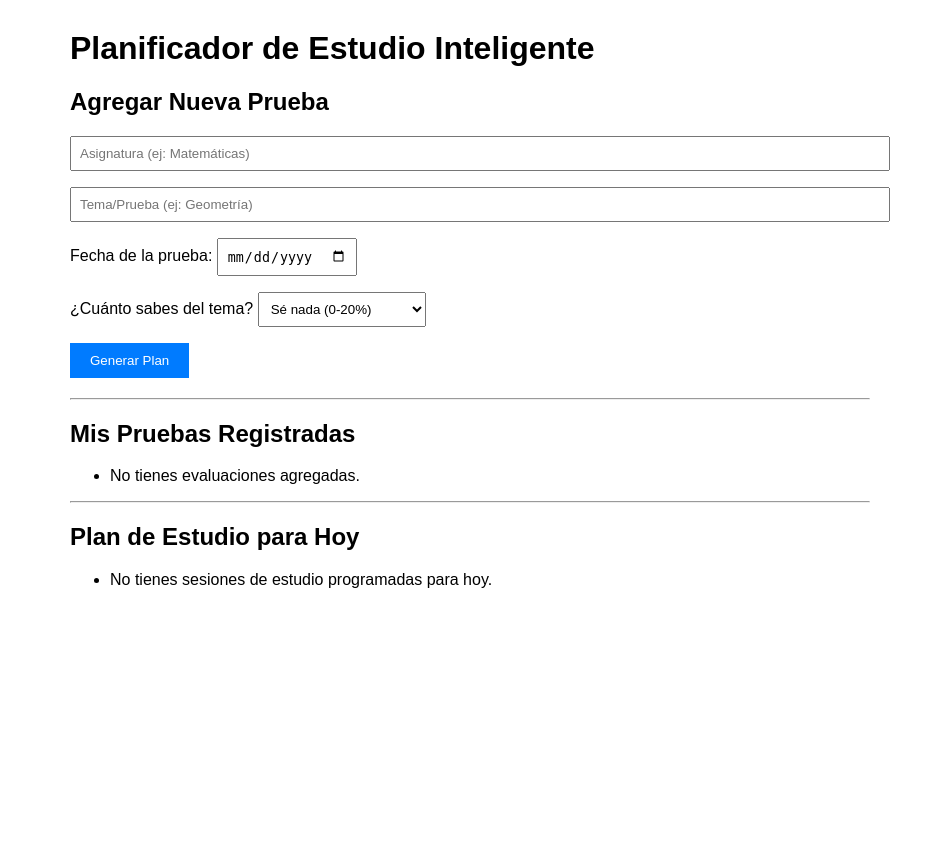
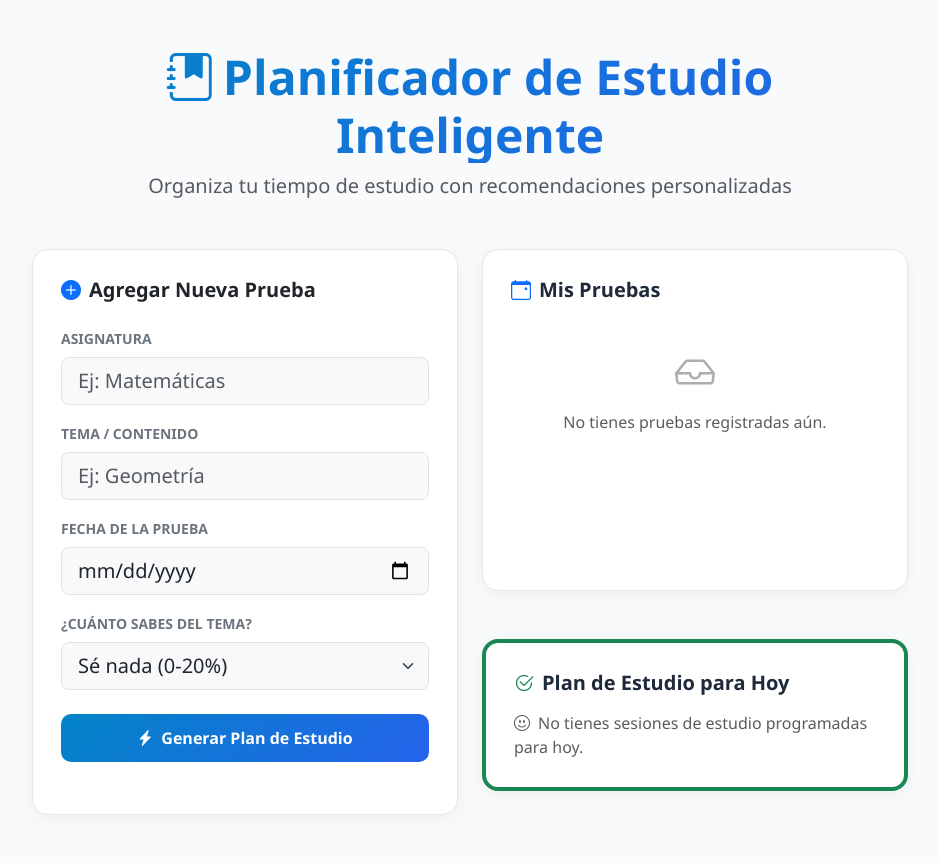
Before and after one commit to cifuentesmarcos1911-bit/proyecto_prueba, a Django app: template inicio/templates/inicio/planificador.html in a window 1280 px wide. Shown: the whole page, without its empty margins (170-1109 px from the left). Before the commit the page ends 588 px from the top, so only its background shows below. Run offline with Django 5.2, Linux system fonts and the light colour scheme; the template is opened without the code that fills it, so the values that code supplies are empty.

Commit message:
Actualizado diseño de planificador.html con Bootstrap

```diff
--- a/inicio/templates/inicio/planificador.html
+++ b/inicio/templates/inicio/planificador.html
@@ -2,59 +2,161 @@
 <html lang="es">
 <head>
     <meta charset="UTF-8">
+    <meta name="viewport" content="width=device-width, initial-scale=1.0">
     <title>Planificador de Estudio Inteligente</title>
+    <!-- Bootstrap 5 CSS para un diseño limpio y moderno -->
+    <link href="https://cdn.jsdelivr.net/npm/bootstrap@5.3.0/dist/css/bootstrap.min.css" rel="stylesheet">
+    <link rel="stylesheet" href="https://cdn.jsdelivr.net/npm/bootstrap-icons@1.11.0/font/bootstrap-icons.css">
+    <style>
+        body {
+            background-color: #f8fafc;
+            font-family: 'Segoe UI', system-ui, -apple-system, sans-serif;
+            color: #1e293b;
+        }
+        .main-card {
+            background: #ffffff;
+            border-radius: 16px;
+            box-shadow: 0 4px 20px rgba(0, 0, 0, 0.05);
+            border: 1px solid #e2e8f0;
+            padding: 28px;
+            margin-bottom: 24px;
+        }
+        .header-title {
+            background: linear-gradient(135deg, #0284c7 0%, #2563eb 100%);
+            -webkit-background-clip: text;
+            -webkit-text-fill-color: transparent;
+            font-weight: 800;
+        }
+        .btn-primary-custom {
+            background: linear-gradient(135deg, #0284c7 0%, #2563eb 100%);
+            border: none;
+            border-radius: 10px;
+            padding: 12px 24px;
+            font-weight: 600;
+            transition: all 0.3s ease;
+        }
+        .btn-primary-custom:hover {
+            transform: translateY(-2px);
+            box-shadow: 0 4px 12px rgba(37, 99, 235, 0.3);
+        }
+        .prueba-item {
+            border-left: 4px solid #0284c7;
+            background: #f1f5f9;
+            border-radius: 8px;
+            padding: 14px 18px;
+            margin-bottom: 12px;
+            display: flex;
+            justify-content: space-between;
+            align-items: center;
+        }
+    </style>
 </head>
-<body style="font-family: Arial, sans-serif; max-width: 800px; margin: 30px auto; padding: 0 20px;">
-    <h1>Planificador de Estudio Inteligente</h1>
+<body class="py-5">
 
-    <h2>Agregar Nueva Prueba</h2>
-    <form method="POST" style="margin-bottom: 20px;">
+<div class="container" style="max-width: 900px;">
+
+    <!-- Encabezado -->
+    <div class="text-center mb-5">
+        <h1 class="header-title display-5"><i class="bi bi-journal-bookmark-fill me-2"></i>Planificador de Estudio Inteligente</h1>
+        <p class="text-muted fs-5">Organiza tu tiempo de estudio con recomendaciones personalizadas</p>
+    </div>
+
+    <div class="row g-4">
+        <!-- Columna Izquierda: Agregar Prueba -->
+        <div class="col-md-6">
+            <div class="main-card h-100">
+                <h3 class="h5 fw-bold mb-4 text-dark"><i class="bi bi-plus-circle-fill text-primary me-2"></i>Agregar Nueva Prueba</h3>
+
+                <form method="POST">
                     {% csrf_token %}
-        <p><input type="text" name="asignatura" placeholder="Asignatura (ej: Matemáticas)" required style="width: 100%; padding: 8px;"></p>
-        <p><input type="text" name="prueba" placeholder="Tema/Prueba (ej: Geometría)" required style="width: 100%; padding: 8px;"></p>
-        <p>Fecha de la prueba: <input type="date" name="fecha" required style="padding: 8px;"></p>
-        <p>¿Cuánto sabes del tema?
-            <select name="nivel" style="padding: 8px;">
+                    <div class="mb-3">
+                        <label class="form-label text-secondary small fw-bold">ASIGNATURA</label>
+                        <input type="text" name="asignatura" class="form-control form-control-lg bg-light" placeholder="Ej: Matemáticas" required>
+                    </div>
+
+                    <div class="mb-3">
+                        <label class="form-label text-secondary small fw-bold">TEMA / CONTENIDO</label>
+                        <input type="text" name="tema" class="form-control form-control-lg bg-light" placeholder="Ej: Geometría" required>
+                    </div>
+
+                    <div class="mb-3">
+                        <label class="form-label text-secondary small fw-bold">FECHA DE LA PRUEBA</label>
+                        <input type="date" name="fecha" class="form-control form-control-lg bg-light" required>
+                    </div>
+
+                    <div class="mb-4">
+                        <label class="form-label text-secondary small fw-bold">¿CUÁNTO SABES DEL TEMA?</label>
+                        <select name="nivel" class="form-select form-select-lg bg-light">
                             <option value="1">Sé nada (0-20%)</option>
-                <option value="2">Sé poco (20-40%)</option>
-                <option value="3">Nivel medio (40-60%)</option>
-                <option value="4">Sé bastante (60-80%)</option>
-                <option value="5">Dominado (80-100%)</option>
+                            <option value="2">Sé un poco (20-50%)</option>
+                            <option value="3">Lo domino casi todo (50-80%)</option>
+                            <option value="4">Dominio total (80-100%)</option>
                         </select>
-        </p>
-        <button type="submit" style="padding: 10px 20px; background-color: #007bff; color: white; border: none; cursor: pointer;">Generar Plan</button>
+                    </div>
+
+                    <button type="submit" class="btn btn-primary btn-primary-custom w-100 text-white">
+                        <i class="bi bi-lightning-charge-fill me-2"></i>Generar Plan de Estudio
+                    </button>
                 </form>
+            </div>
+        </div>
 
-    <hr>
+        <!-- Columna Derecha: Pruebas Registradas y Plan de hoy -->
+        <div class="col-md-6 d-flex flex-column gap-4">
 
-    <h2>Mis Pruebas Registradas</h2>
-    <ul>
-        {% for ev in evaluaciones %}
-            <li style="margin-bottom: 10px;">
-                <strong>{{ ev.asignatura }}</strong> - {{ ev.prueba }} (Fecha: {{ ev.fecha_prueba }})
-                <a href="{% url 'eliminar' ev.id %}" style="color: darkred; font-weight: bold; margin-left: 15px;">Eliminar esta prueba</a>
+            <!-- Pruebas Registradas -->
+            <div class="main-card flex-fill">
+                <div class="d-flex justify-content-between align-items-center mb-3">
+                    <h3 class="h5 fw-bold m-0"><i class="bi bi-calendar-event me-2 text-primary"></i>Mis Pruebas</h3>
+                    {% if pruebas %}
+                    <form method="POST" action="{% url 'borrar_todo' %}" style="display:inline;">
+                        {% csrf_token %}
+                        <button type="submit" class="btn btn-outline-danger btn-sm rounded-pill">Borrar todo</button>
+                    </form>
+                    {% endif %}
+                </div>
+
+                {% if pruebas %}
+                    {% for prueba in pruebas %}
+                    <div class="prueba-item">
+                        <div>
+                            <strong class="d-block text-capitalize">{{ prueba.asignatura }} - {{ prueba.tema }}</strong>
+                            <small class="text-muted"><i class="bi bi-clock me-1"></i>Fecha: {{ prueba.fecha }}</small>
+                        </div>
+                        <a href="{% url 'eliminar_prueba' prueba.id %}" class="btn btn-sm btn-link text-danger p-0 ms-2" title="Eliminar">
+                            <i class="bi bi-trash fs-5"></i>
+                        </a>
+                    </div>
+                    {% endfor %}
+                {% else %}
+                    <div class="text-center py-4 text-muted">
+                        <i class="bi bi-inbox fs-1 d-block mb-2 opacity-50"></i>
+                        No tienes pruebas registradas aún.
+                    </div>
+                {% endif %}
+            </div>
+
+            <!-- Plan de Estudio para Hoy -->
+            <div class="main-card border-start border-4 border-success">
+                <h3 class="h5 fw-bold mb-3"><i class="bi bi-check2-circle text-success me-2"></i>Plan de Estudio para Hoy</h3>
+
+                {% if sesiones_hoy %}
+                    <ul class="list-group list-group-flush">
+                        {% for sesion in sesiones_hoy %}
+                        <li class="list-group-item bg-transparent px-0 border-0">
+                            <i class="bi bi-dot text-success fs-3 align-middle"></i> {{ sesion }}
                         </li>
-        {% empty %}
-            <li>No tienes evaluaciones agregadas.</li>
                         {% endfor %}
                     </ul>
+                {% else %}
+                    <p class="text-muted m-0"><i class="bi bi-emoji-smile me-2"></i>No tienes sesiones de estudio programadas para hoy.</p>
+                {% endif %}
+            </div>
 
-    {% if evaluaciones %}
-        <p><a href="{% url 'vaciar_todo' %}" style="background-color: #dc3545; color: white; padding: 8px 12px; text-decoration: none; border-radius: 4px;">Borrar todo e iniciar de nuevo</a></p>
-    {% endif %}
+        </div>
+    </div>
 
-    <hr>
+</div>
 
-    <h2>Plan de Estudio para Hoy</h2>
-    <ul>
-        {% for sesion in sesiones_hoy %}
-            <li style="margin-bottom: 10px;">
-                <strong>{{ sesion.evaluacion.asignatura }} - {{ sesion.evaluacion.prueba }}</strong>: {{ sesion.minutos_estimados }} minutos recomendados.
-                <a href="{% url 'recalcular' sesion.evaluacion.id %}" style="color: orange; margin-left: 15px;">No pude estudiar hoy (Recalcular)</a>
-            </li>
-        {% empty %}
-            <li>No tienes sesiones de estudio programadas para hoy.</li>
-        {% endfor %}
-    </ul>
 </body>
 </html>
```
Lines whose indentation alone changed are shown as unchanged.
